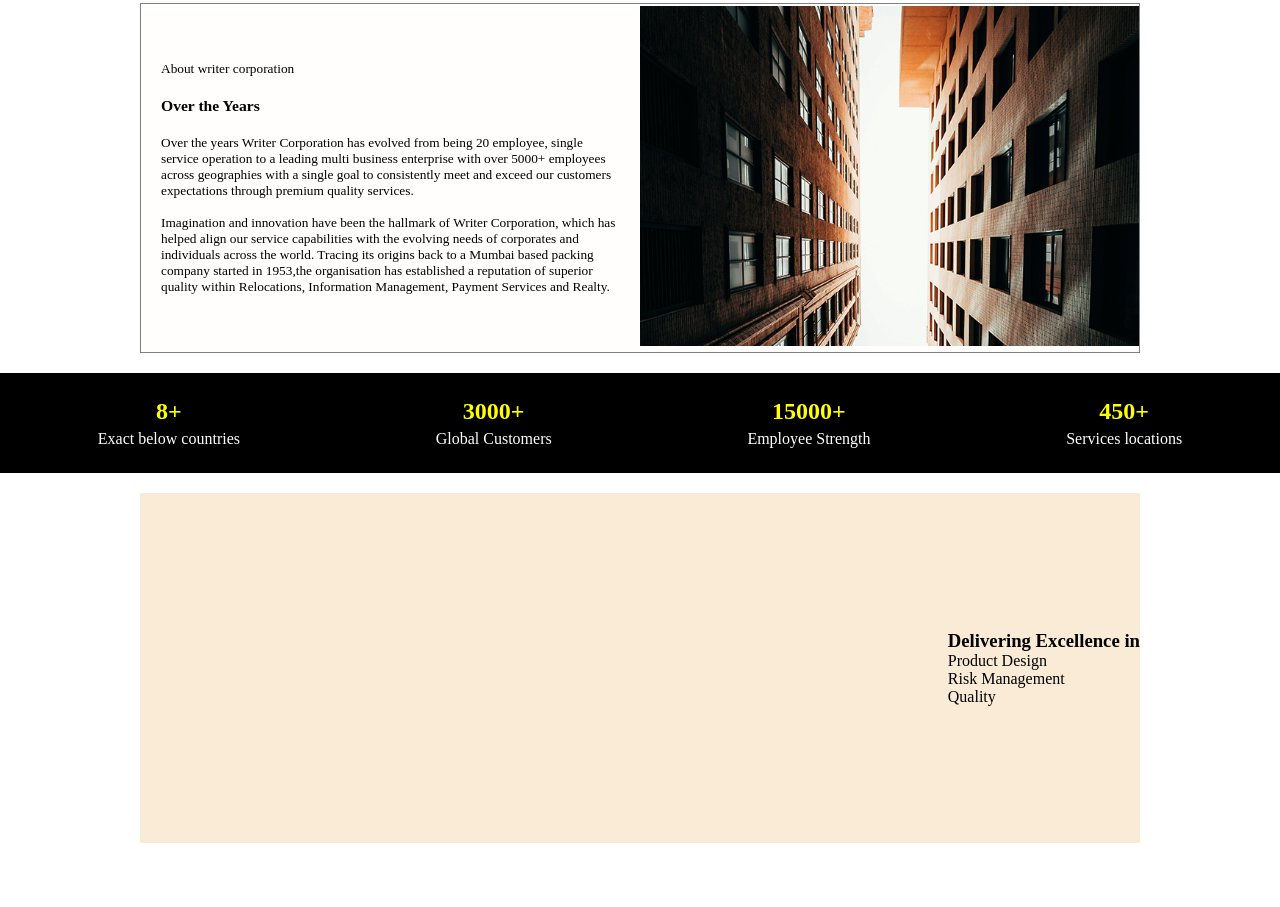
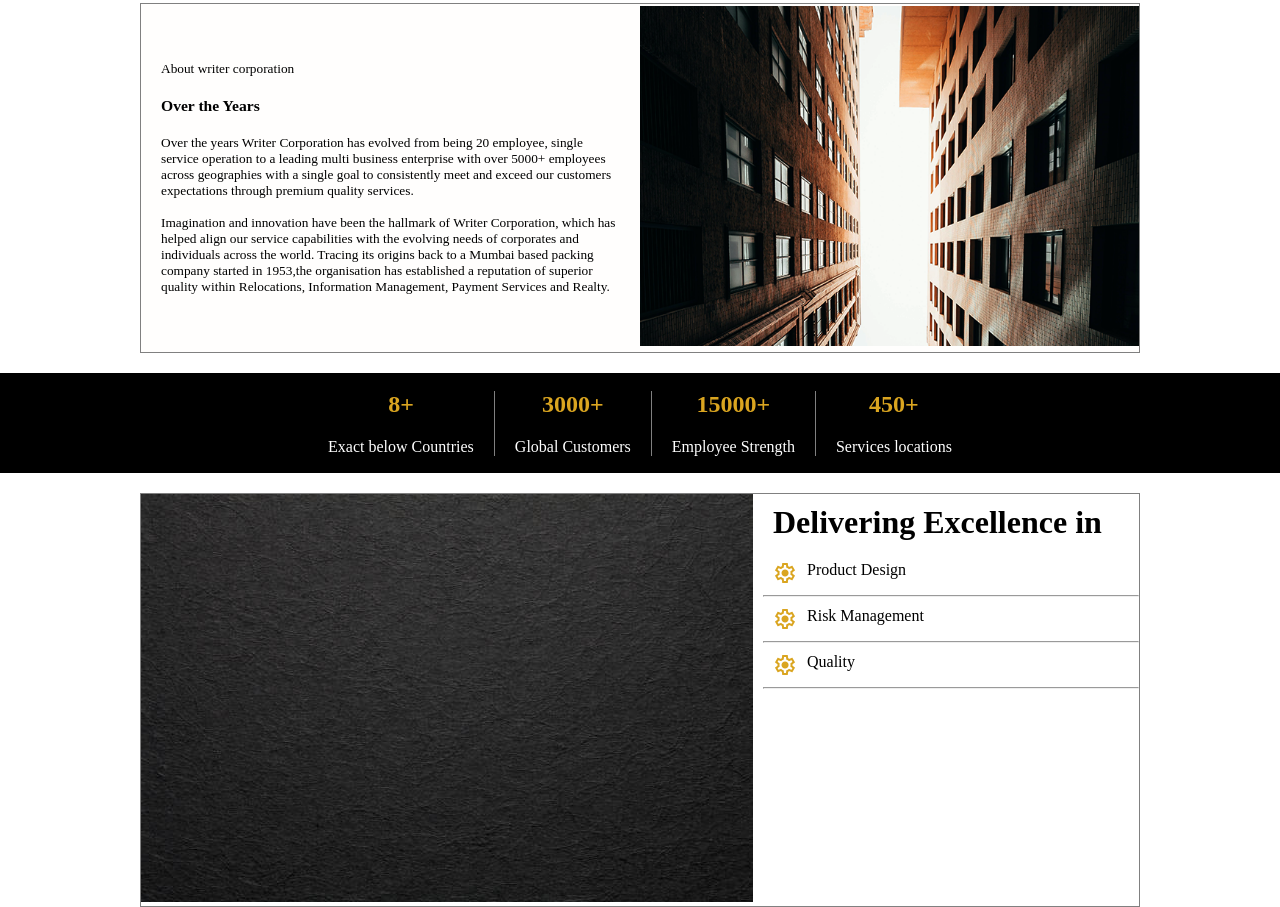
Before and after one commit to Gandhijinal/website, a plain HTML site: page Project/website/index.html in a window 1280 px wide. Shown: the part 719-1626 px from the top of the page. Before the commit the page ends 1582 px from the top, so only its background shows below. Drawn offline with nearby package versions, Linux system fonts and the light colour scheme.

Commit message:
added container3 with 2block for image and heading

```diff
--- a/Project/website/index.html
+++ b/Project/website/index.html
@@ -5,20 +5,24 @@
     <meta name="viewport" content="width=device-width, initial-scale=1.0">
     <title>website</title>
     <link rel="stylesheet" href="style.css">
+    <link rel="stylesheet" href="https://fonts.googleapis.com/css2?family=Material+Symbols+Outlined:opsz,wght,FILL,GRAD@20..48,100..700,0..1,-50..200&icon_names=settings" />
+
 </head>
 <body>
 <div>
 
     <!-- navigation -->
     <nav class="navbar">
-    <div><class="logo">WRITER</div>
+    <div><class="logo">
+        WRITER
+    </div>
     <ul>
         <li>Home</li>
         <li>Service</li>
         <li>Industries</li>
         <li>About Us</li>
     </ul>
-    <button type="button">Get in Touch </button>
+    <button type="button">Get in Touch</button>
     </nav>
 
     <!-- Hero container -->
@@ -59,41 +63,68 @@
     <!-- Number and text -->
     <div class="container2">
         <div class="items">
-            <h2  class="number">8+</h2>
-            <p class="texts">Exact below countries</p>
+            <h2 class="number">8+</h2>
+            <p class="texts">Exact below Countries</p>
         </div>
 
-        <div class="items">
+        <div class="items vl">
             <h2 class="number">3000+</h2>
             <p class="texts">Global Customers</p>
         </div>
 
-        <div class="items">
+        <div class="items vl">
             <h2 class="number">15000+</h2>
             <p class="texts">Employee Strength</p>
         </div>
 
-        <div class="items">
+        <div class="items vl">
             <h2 class="number">450+</h2>
             <p class="texts">Services locations</p>
         </div>
     </div>
 
 
+    <!-- img and texts  -->
+     <div class="container3">
 
-    <!-- Video  -->
-     <div class="container3">
-        <div class="video">
-
+        <div class="block1">
+            <div class="forimage">
+                <img src="./Black img.jpg" alt="black">
+            </div>
         </div>
 
-        <div class="name">
-            <h3>Delivering Excellence in</h3>
-            <p>Product Design</p>
-            <p>Risk Management</p>
-            <p>Quality</p>
+        <div class="block2">
+            <div class="forheading">
+                <h1>Delivering Excellence in</h1>
+            </div>
+
+            <div class="subblock">
+                <div class="logotext">
+                    <span class="material-symbols-outlined">
+                    settings
+                    </span>
+                    <p>Product Design</p>
+                </div>
+                <hr>
+
+                <div class="logotext">
+                    <span class="material-symbols-outlined">
+                    settings
+                    </span>
+                    <p>Risk Management</p>
+                </div>
+                <hr>
+
+                <div class="logotext">
+                    <span class="material-symbols-outlined">
+                    settings
+                    </span>
+                    <p>Quality</p>
+                </div>
+                <hr>
+
+            </div>
         </div>
-
      </div>
 
 
--- a/Project/website/style.css
+++ b/Project/website/style.css
@@ -101,7 +101,7 @@
   .paragraph{
     display: block;
     position: absolute;
-    right: 50%;
+    right:50%;
     padding: 20px;
     font-size: smaller;
   }
@@ -113,7 +113,7 @@
 
   .image{
    position: absolute;
-    left:50%;
+   left:50%;
   }
 
   .image img{
@@ -126,46 +126,67 @@
     height: 100px;
     background-color: black ;
     display: flex;
-    justify-content: space-around;
+    justify-content: center;
     align-items: center;
-
   }
 
   .items{
     text-align: center;
     padding: 0 20px;
-    flex-direction: column;
     position: relative;
   }
 
-  .items h2{
-    margin: 0;
-  }
-
-  .items p{
-    margin: 5px 0 0;
-
-  }
-
   .number{
-    color: yellow;
+    color: goldenrod;
+    padding-bottom: 20px;
   }
 
   .texts{
     color: white;
+    font-size: medium;
   }
 
+  .vl{
+    border-left: 1px solid gray;
+  }
 
 
   .container3{
     width: 80%;
     max-width: 1000px;
-    height: 350px;
+    height: 100%;
     display: flex;
-    justify-content: space-between;
-    align-items: center;
-    background-color: antiquewhite;
-    margin: 20px auto;
+    justify-self: center;
+    border: 1px solid gray;
+    margin-top: 20px;
+  }
 
+.block2{
+  display: block;
+  width: 100%;
+  height: 1px;
+  margin-left: 10px;
+}
 
-  }
+.forimage{
+ width: 80%;
+ height: 80%;
+}
+
+.subblock{
+  display: block;
+}
+
+.logotext{
+  display: flex;
+  padding: 10px;
+}
+
+.forheading{
+  padding: 10px;
+}
+
+.material-symbols-outlined{
+  color: goldenrod;
+  padding-right: 10px;
+}
```
Also changed, not shown: Project/website/Black img.jpg (added).
